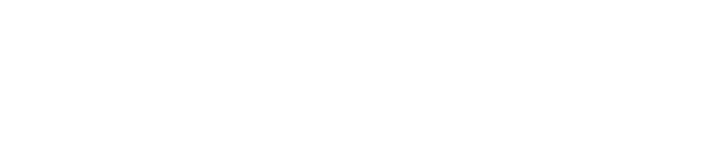
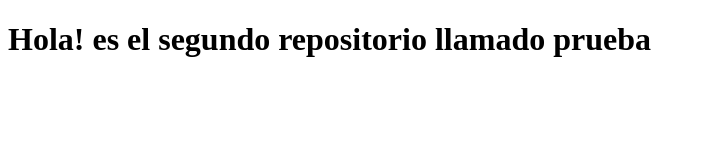
Before and after one commit to Monickx/prueba, a plain HTML site: page index.html in a window 1280 px wide. Shown: the whole page, without its empty margins (0-706 px from the left). Drawn offline with Linux system fonts and the light colour scheme.

Commit message:
se esta haciendo el repositorio pruba

```diff
--- a/index.html
+++ b/index.html
@@ -7,6 +7,6 @@
     <title>Document</title>
 </head>
 <body>
-
+   <h1>Hola! es el segundo repositorio llamado prueba</h1>
 </body>
 </html>
```
